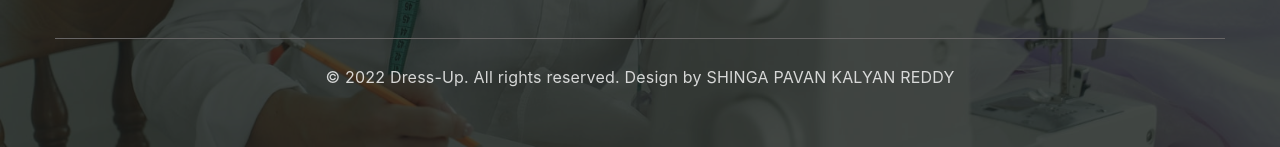
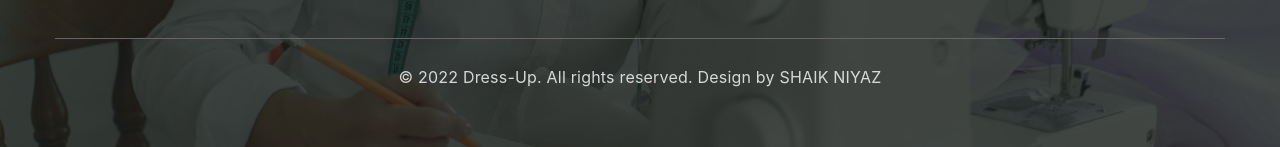
Before and after one commit to 19121A03D0/projectfrt, a plain HTML site: page services.html in a window 1280 px wide. Shown: the part 3490-3637 px from the top of the page. Drawn offline with Linux system fonts and the light colour scheme.

Commit message:
Update services.html

```diff
--- a/services.html
+++ b/services.html
@@ -443,7 +443,7 @@
                 </div>
             </div>
             <div class="below-section text-center pt-4 mt-5">
-                <p class="copy-text">&copy; 2022 Dress-Up. All rights reserved. Design by SHINGA PAVAN KALYAN REDDY
+                <p class="copy-text">&copy; 2022 Dress-Up. All rights reserved. Design by SHAIK NIYAZ
                 </p>
             </div>
         </div>
```
